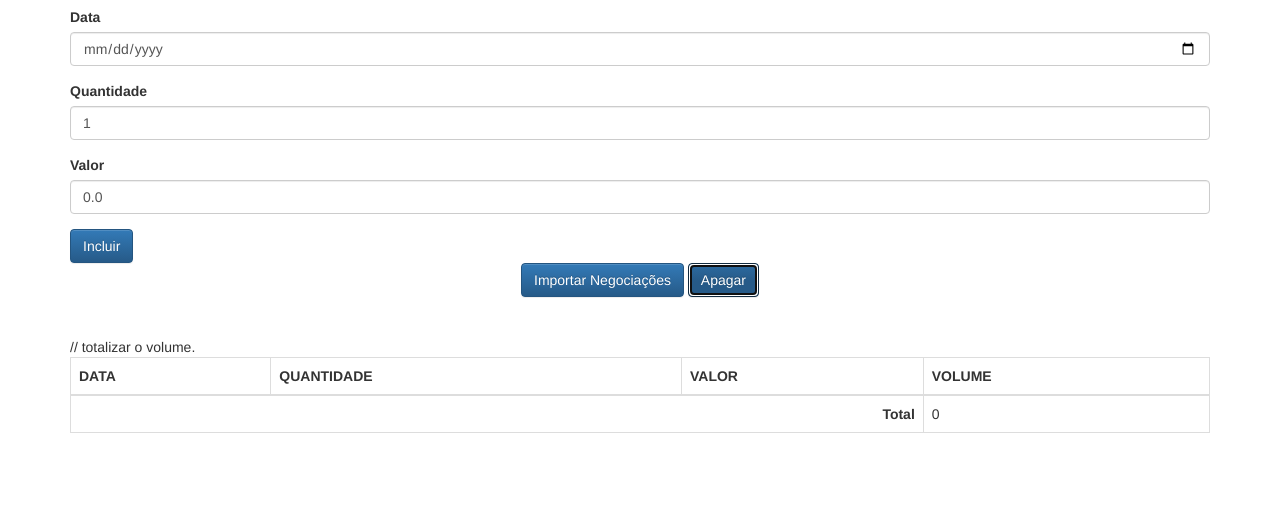
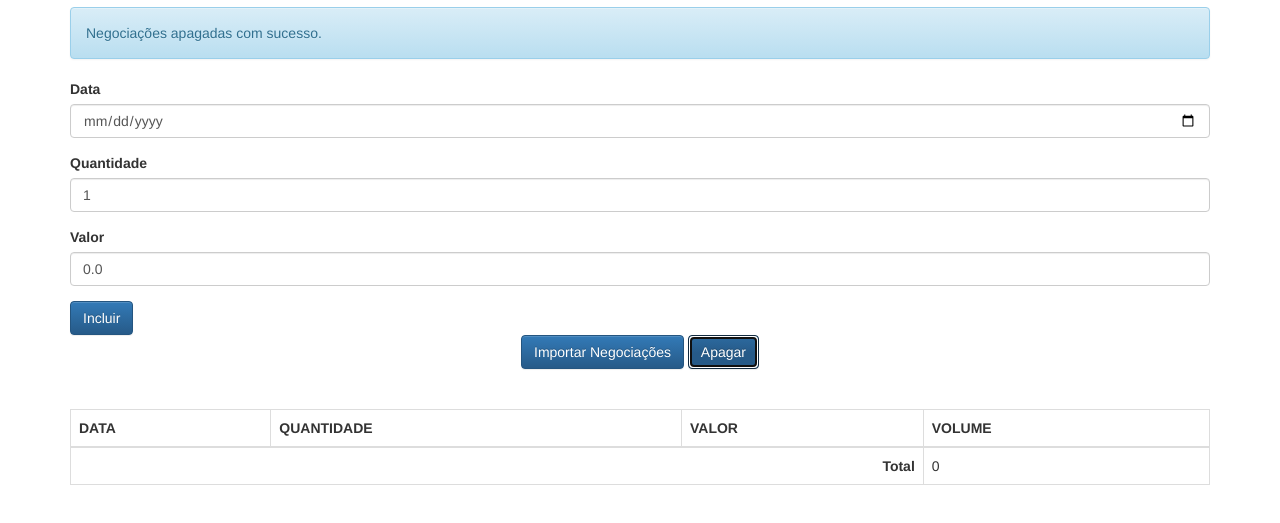
Before and after one commit to DyogoViana/cadastro-de-negociacoes-de-bolsa-de-valores, a plain HTML site: page client/index.html in a window 1280 px wide. Both pictures are taken after a click on the button "Apagar". Shown: the part 63-586 px from the top of the page. Drawn offline with Linux system fonts and the light colour scheme.

Commit message:
Adicionado o botão de apagar a lista de negociações.

```diff
--- a/client/index.html
+++ b/client/index.html
@@ -43,7 +43,7 @@
             Importar Negociações
         </button>
         <!-- botão -->
-        <button id="botao-apaga" class="btn btn-primary text-center" type="button">
+        <button id="botao-apaga" onclick="negociacaoController.apaga()" class="btn btn-primary text-center" type="button">
             Apagar
         </button>
     </div>
--- a/client/js/app/controllers/NegociacaoController.js
+++ b/client/js/app/controllers/NegociacaoController.js
@@ -4,7 +4,6 @@
 class NegociacaoController {
 
     constructor() {
-
         let $ = document.querySelector.bind(document);
 
         this._inputData = $("#data");
@@ -21,7 +20,6 @@ class NegociacaoController {
     }
 
     adiciona(event) {
-
         event.preventDefault();
 
         this._listaNegociacoes.adiciona(this._criaNegociacao()); // Lista as negociações.
@@ -33,6 +31,15 @@ class NegociacaoController {
         this._limpaFormulario();
     }
 
+    // Apaga a tabela de negociações.
+    apaga() {
+        this._listaNegociacoes.esvaziaTabela();
+        this._negociacoesView.update(this._listaNegociacoes);
+
+        this._mensagem.texto = "Negociações apagadas com sucesso.";
+        this._mensagemView.update(this._mensagem);
+    }
+
     //cria uma negociação.
     _criaNegociacao() {
         return new Negociacao (
@@ -42,7 +49,7 @@ class NegociacaoController {
         );
     }
 
-    // Limpa o formulário e o foco vai para a data.
+    // Limpa o formulário e o foco vai para a data, após adicionar uma negociação.
     _limpaFormulario() {
         this._inputData.value = "";
         this._inputQuantidade.value = 1;
--- a/client/js/app/models/ListaNegociacoes.js
+++ b/client/js/app/models/ListaNegociacoes.js
@@ -17,6 +17,10 @@ class ListaNegociacoes {
     get negociacoes() {
         return [].concat(this._negociacoes);
     }
+
+    esvaziaTabela() {
+        this._negociacoes = [];
+    }
 }
 
 
--- a/client/js/app/views/NegociacoesView.js
+++ b/client/js/app/views/NegociacoesView.js
@@ -35,7 +35,6 @@
             </tbody>
 
             <tfoot>
-                // totalizar o volume.
                 <td colspan="3" style="text-align:right"><b>Total</b></td>
                 <td>
                     ${ model.negociacoes.reduce((total, n) => total + n.volume, 0.0) }
```
